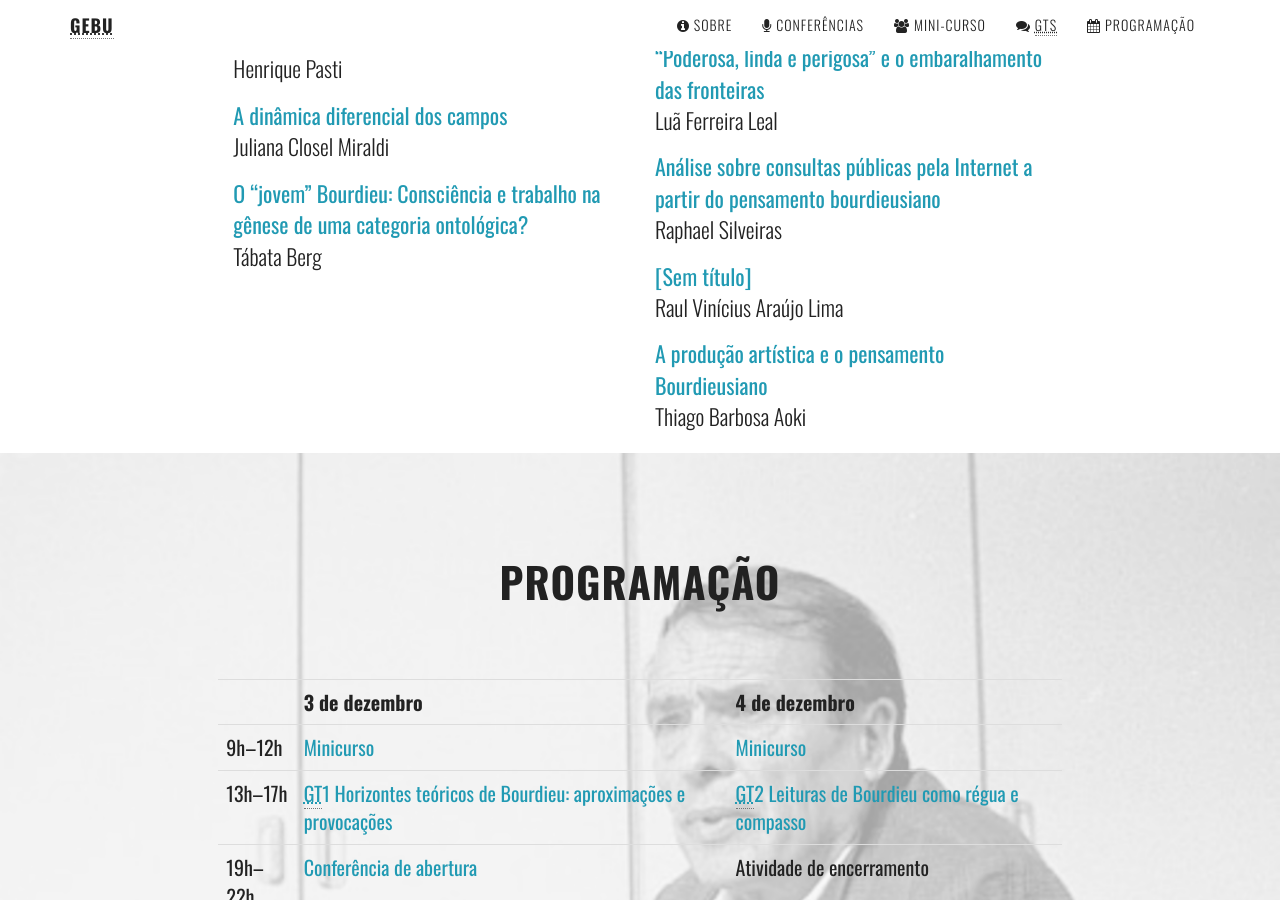
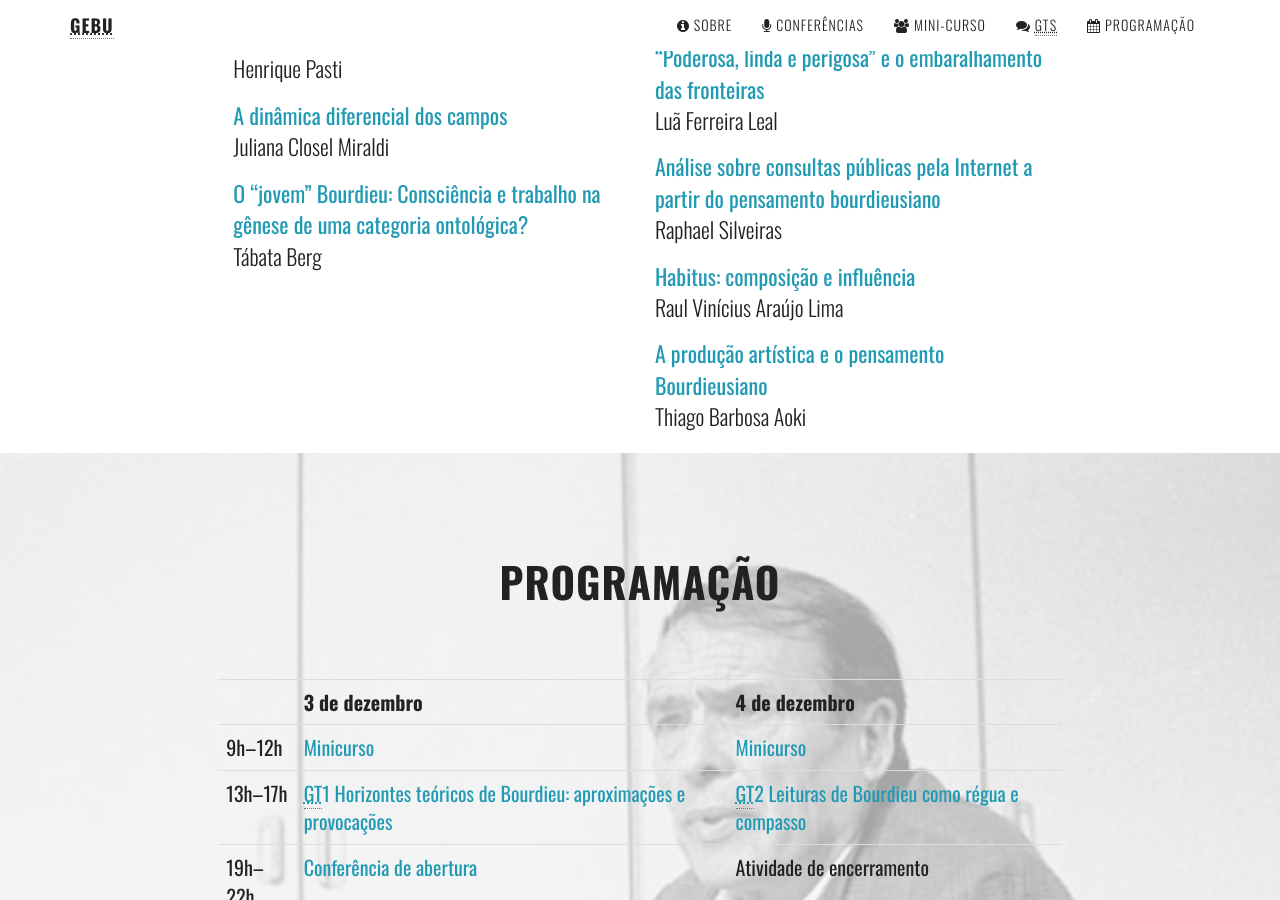
Before and after one commit to gebu/encontro-de-estudos-em-pierre-bourdieu, a Jekyll site: the page built from index.html, in a window 1280 px wide and 900 px high, scrolled down 4831 px. Built offline with Jekyll 4.4.1, drawn with Linux system fonts in a browser that asks for light colours; nearby versions of some CDN libraries.

Commit message:
Add Raul's article title

```diff
--- a/index.html
+++ b/index.html
@@ -175,7 +175,7 @@ title: Encontro de Estudos em Pierre Bourdieu
 
           <dd>Raphael Silveiras</dd>
 
-          <dt><a class="resumos" href="{{ site.baseurl }}/resumos/#2-raul">[Sem título]</a></dt>
+          <dt><a class="resumos" href="{{ site.baseurl }}/resumos/#2-raul">Habitus: composição e influência</a></dt>
 
           <dd>Raul Vinícius Araújo Lima</dd>
 
--- a/resumos.html
+++ b/resumos.html
@@ -122,7 +122,7 @@ document.write('<a h'+'ref'+'="ma'+'ilto'+':'+e+'" clas'+'s="em' + 'ail">'+e+'<\
 
 <!-- Title -->
 <header id="2-raul">
-<h1 class="title">[Sem título]</h1>
+<h1 class="title">Habitus: composição e influência</h1>
 <!-- Author -->
           <h2 class="author">Raul Vinícius Araújo Lima</h2>
       <!-- Date -->
```
